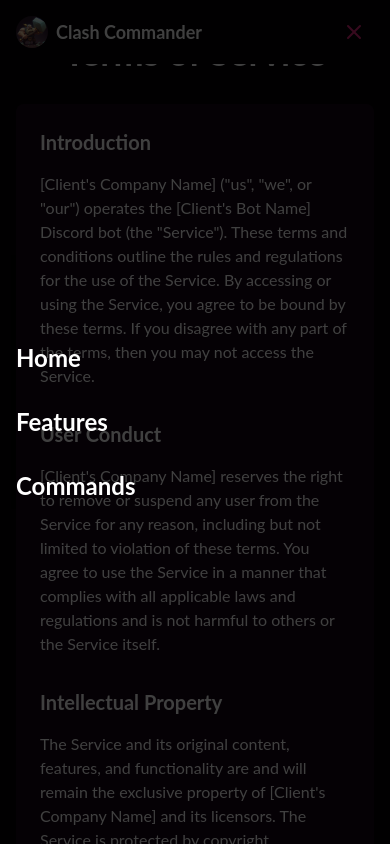
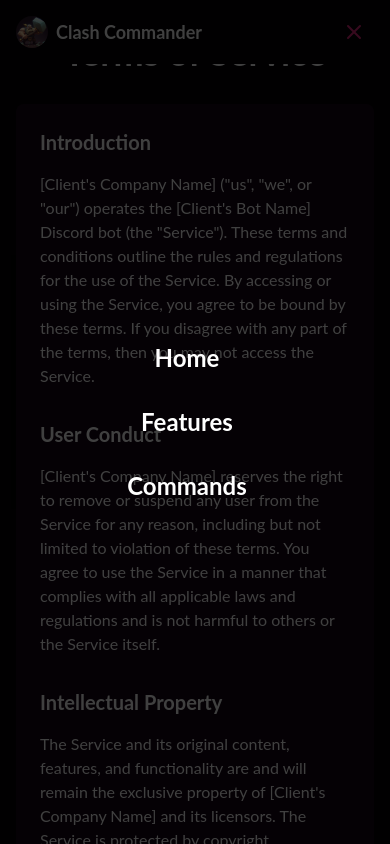
Before and after one commit to mezotv/clash-commander, a Next.js app: page /terms in a window 390 px wide. Both pictures are taken after a click on the button 354 px from the left and 32 px from the top of the page. Shown: the top 844 px of the page. Built offline with nearby package versions, Linux system fonts and the light colour scheme.

Commit message:
deleted:    components/Head.tsx 	new file:   components/HeadComponent.tsx 	modified:   components/Navbar.tsx 	modified:   pages/_app.tsx

```diff
--- /dev/null
+++ b/components/HeadComponent.tsx
@@ -0,0 +1,15 @@
+import Head from "next/head";
+
+const HeadComponent = () => {
+  return (
+    <Head>
+      <title>Clash Commander | Discord Bot</title>
+      <meta name="description" content="Description of your Clash Commander Discord bot." />
+      <meta name="keywords" content="discord bot, clash commander, keywords" />
+      <meta name="author" content="Your Name" />
+      <link rel="icon" href="/clash_commander.png" />
+    </Head>
+  );
+};
+
+export default HeadComponent;
--- a/components/Navbar.tsx
+++ b/components/Navbar.tsx
@@ -1,4 +1,3 @@
-/* eslint-disable @next/next/no-img-element */
 import { useState } from "react";
 import { LazyMotion, domAnimation, motion } from "framer-motion";
 import { FiMenu, FiX } from "react-icons/fi";
@@ -89,7 +88,9 @@
         </div>
         <ul
           className={`${
-            isNavOpen ? "fixed top-0 left-0 w-full h-full flex flex-col items-center justify-center bg-black bg-opacity-75" : "hidden"
+            isNavOpen
+              ? "fixed top-0 left-0 w-full h-full flex flex-col items-center justify-center bg-black bg-opacity-75"
+              : "hidden"
           }`}
           onClick={() => {
             setIsNavOpen(false);
@@ -107,7 +108,7 @@
                 to="hero"
                 smooth={true}
                 duration={500}
-                className="block text-white font-bold text-2xl hover:text-pink-800 transition-colors duration-300"
+                className="block text-white font-bold text-2xl text-center hover:text-pink-800 transition-colors duration-300"
                 onClick={handleMenuItemClick}
               >
                 Home
@@ -123,7 +124,7 @@
                 to="features"
                 smooth={true}
                 duration={500}
-                className="block text-white font-bold text-2xl hover:text-pink-800 transition-colors duration-300"
+                className="block text-white font-bold text-2xl text-center hover:text-pink-800 transition-colors duration-300"
                 onClick={handleMenuItemClick}
               >
                 Features
@@ -137,7 +138,7 @@
             >
               <Link
                 href="/commands"
-                className="block text-white font-bold text-2xl hover:text-pink-800 transition-colors duration-300"
+                className="block text-white font-bold text-2xl text-center hover:text-pink-800 transition-colors duration-300"
                 onClick={handleMenuItemClick}
               >
                 Commands
--- a/pages/_app.tsx
+++ b/pages/_app.tsx
@@ -1,3 +1,4 @@
+import HeadComponent from '@/components/HeadComponent'
 import '@/styles/globals.css'
 import type { AppProps } from 'next/app'
 {
@@ -7,5 +8,11 @@
 {/* eslint-disable-next-line jsx-a11y/anchor-is-valid */}
 
 export default function App({ Component, pageProps }: AppProps) {
-  return <Component {...pageProps} />
+  return(
+    <>
+    <HeadComponent/>
+    <Component {...pageProps} />
+    </>
+  )
+
 }
```
Also changed, not shown: components/Head.tsx (deleted). Lines whose indentation alone changed are shown as unchanged.
